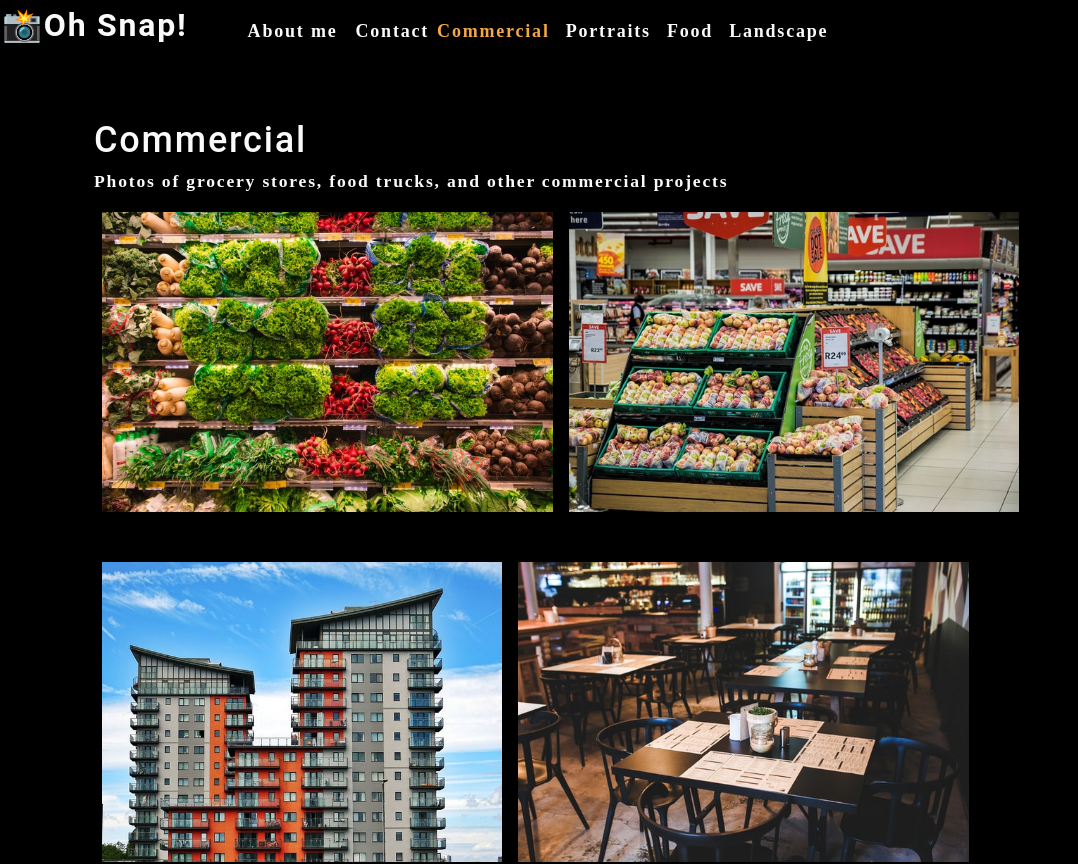
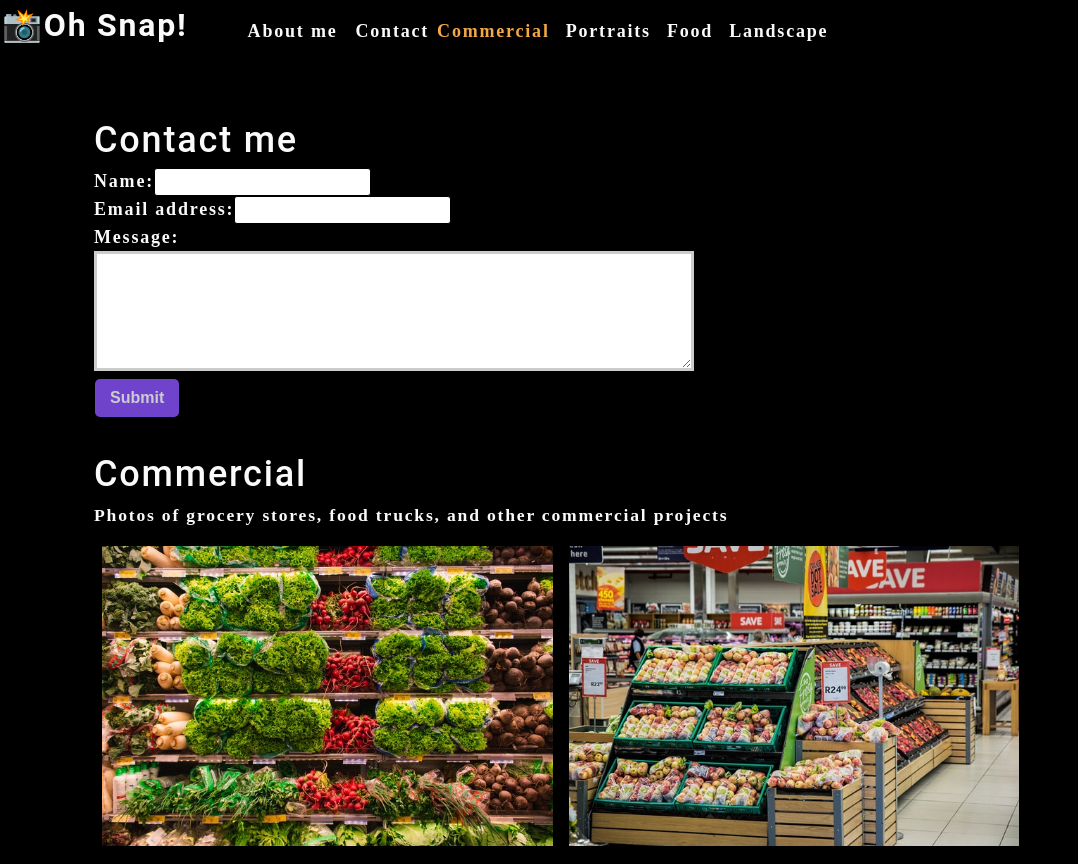
Before and after one commit to lexfm/photo-port, a React (Create React App) app: page / in a window 1280 px wide. Shown: the top 864 px of the page, without its empty margins (0-1078 px from the left). Built offline with nearby package versions, Linux system fonts and the light colour scheme.

Commit message:
Validation on vorm

```diff
--- a/src/App.js
+++ b/src/App.js
@@ -1,6 +1,7 @@
 import { useState } from "react";
 // import "./App.css";
 import About from "./components/About";
+import ContactForm from "./components/Contact";
 import Gallery from "./components/Gallery";
 import Nav from "./components/Nav";
 
@@ -29,6 +30,7 @@ function App() {
         currentCategory={currentCategory}
       />
       <main>
+        <ContactForm></ContactForm>
         <Gallery currentCategory={currentCategory}></Gallery>
         <About />
       </main>
--- a/src/components/Contact/index.js
+++ b/src/components/Contact/index.js
@@ -1,24 +1,93 @@
 import { useState } from "react";
+import { validateEmail } from "../../utils/helpers";
 
 function ContactForm() {
+  const [formState, setFormState] = useState({
+    name: "",
+    email: "",
+    message: "",
+  });
+
+  const [errorMessage, setErrorMessage] = useState("");
+
+  function validate() {
+    const { name, email, message } = formState;
+
+    return (
+      name.length && email.length && validateEmail(email) && message.length
+    );
+  }
+
+  function handleChange(e) {
+    if (e.target.name === "email") {
+      const isValid = validateEmail(e.target.value);
+
+      if (!isValid) {
+        setErrorMessage("Your email is invalid.");
+      } else {
+        setErrorMessage("");
+      }
+    } else {
+      if (!e.target.value.length) {
+        setErrorMessage(`${e.target.name} is required.`);
+      } else {
+        setErrorMessage("");
+      }
+    }
+
+    if (!errorMessage)
+      setFormState({ ...formState, [e.target.name]: e.target.value });
+  }
+
+  function submitData(e) {
+    e.preventDefault();
+    console.log(formState);
+  }
+
+  const { name, email, message } = formState;
+
+  return (
     <section>
       <h1>Contact me</h1>
-    <form id="contact-form">
+      <form id="contact-form" onSubmit={submitData}>
         <div>
           <label htmlFor="name">Name:</label>
-        <input type="text" name="name" />
+          <input
+            type="text"
+            defaultValue={name}
+            name="name"
+            onChange={handleChange}
+          />
         </div>
         <div>
           <label htmlFor="email">Email address:</label>
-        <input type="email" name="email" />
+          <input
+            type="email"
+            defaultValue={email}
+            name="email"
+            onChange={handleChange}
+          />
         </div>
         <div>
           <label htmlFor="message">Message:</label>
-        <textarea name="message" rows="5" />
+          <textarea
+            name="message"
+            defaultValue={message}
+            rows="5"
+            onChange={handleChange}
+          />
         </div>
-      <button type="submit">Submit</button>
+        {errorMessage && (
+          <div>
+            <p className="error-text">{errorMessage}</p>
+          </div>
+        )}
+        <button type="submit" disabled={!validate()}>
+          Submit
+        </button>
       </form>
-  </section>;
+    </section>
+  );
 }
 
 export default ContactForm;
```
Lines whose indentation alone changed are shown as unchanged.
